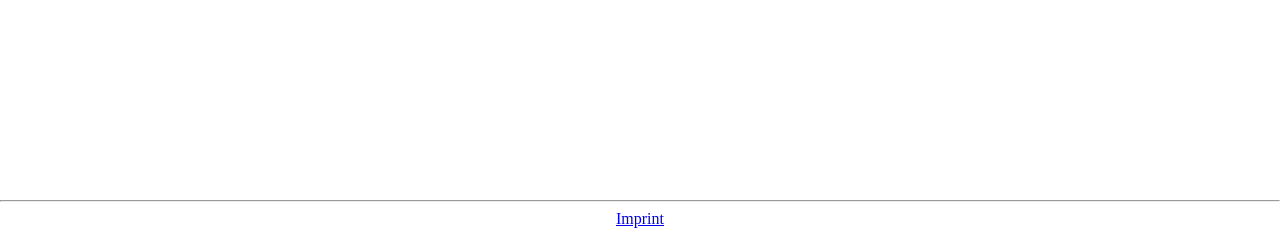
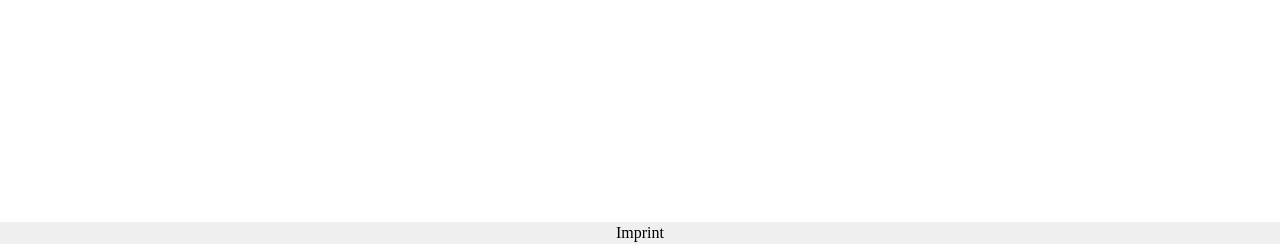
Before and after one commit to xk67/secure-notes, a Django app: page /notes in a window 1280 px wide. Shown: the part 556-800 px from the top of the page. Run offline with Django 5.2, Linux system fonts and the light colour scheme; the visitor is signed in with stand-in values (Sample User, id 1); data that the repository does not hold is empty; some libraries are stand-ins or nearby versions.

Commit message:
feat(template): style footer

```diff
--- a/src/templates/base.html
+++ b/src/templates/base.html
@@ -26,9 +26,16 @@
         {% block main %}{% endblock %}
     </main>
 
-    <footer style="text-align:center; padding:1em 0; border-top:1px;">
-        <hr>
-        <a href="{% url 'imprint' %}">Imprint</a>
+    <footer style="background-color: #f0f0f0 ; text-align:center; padding:2px;">
+        <style>
+        a.imprint {
+            text-decoration: none;
+        }
+        a.imprint:visited {
+            color: inherit;
+        }
+        </style>
+        <a class="imprint" href="{% url 'imprint' %}" style="color: black;  ">Imprint</a>
     </footer>
 </body>
 </html>
```
